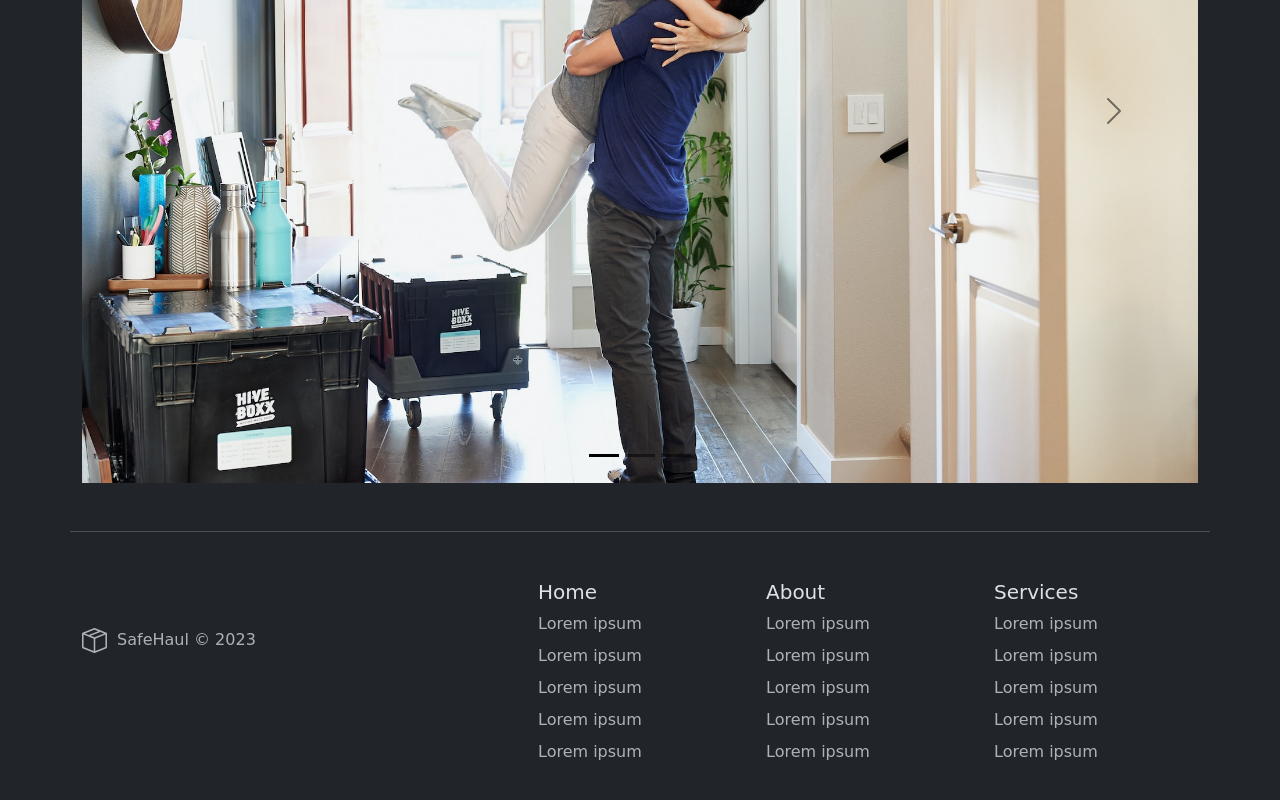
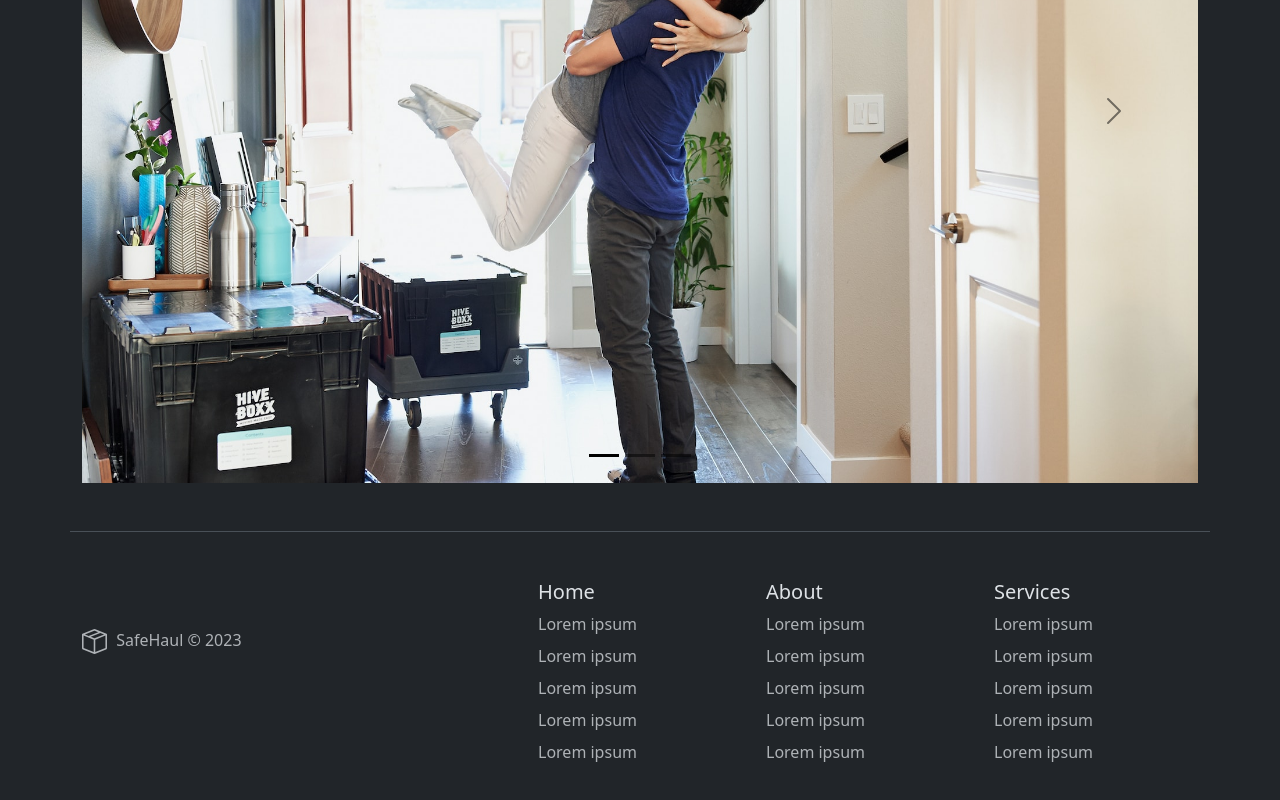
Before and after one commit to EmekaRaphael/SafeHaul, a plain HTML site: page index.html in a window 1280 px wide. Shown: the part 1749-2549 px from the top of the page. Drawn offline with nearby package versions, Linux system fonts and the light colour scheme.

Commit message:
Update style.css
Updated the footer font

```diff
--- a/style.css
+++ b/style.css
@@ -28,7 +28,3 @@
     -ms-border-radius: 0.75rem;
     -o-border-radius: 0.75rem;
 }
-
-#foot {
-    font-family: cursive;
-}
```
